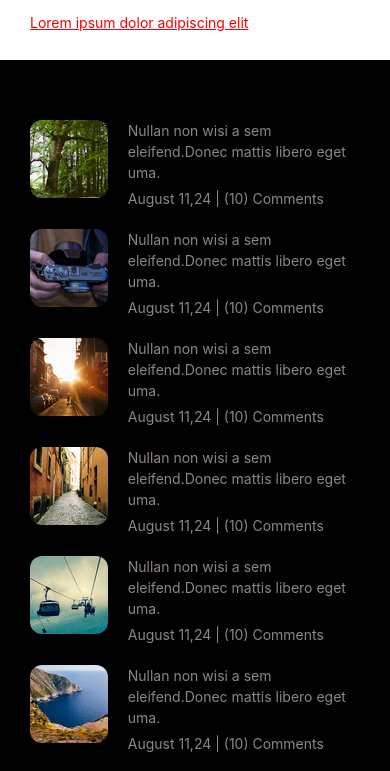
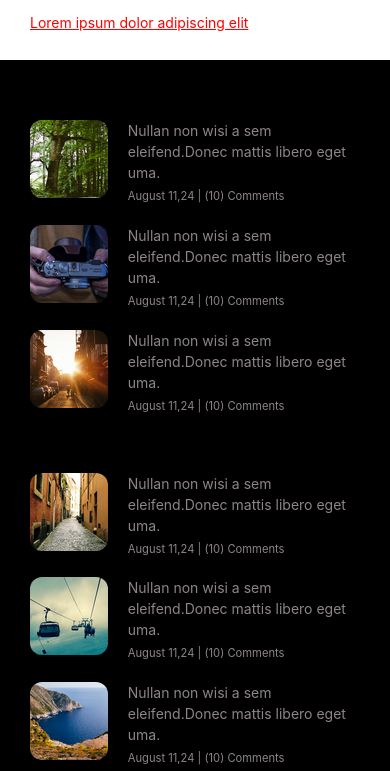
Before and after one commit to DianyelaMaldonado/-Layout-practice-implementation, a website: page src/index.html in a window 390 px wide. Shown: the part 2768-3539 px from the top of the page. Drawn offline with nearby package versions, Linux system fonts and the light colour scheme.

Commit message:
I added styles in seccion four footer responsive

```diff
--- a/src/index.html
+++ b/src/index.html
@@ -173,7 +173,7 @@
         <div>
             <div class="container container-wrapper">
                 <div class="row">
-                    <div class="col s12 m4 l3">
+                    <div class="col s12 m6 l3 division-one">
                         <div class="row">
 
                             <div class="col s3 m5 l4">
@@ -184,7 +184,7 @@
                                 <div class="text-footer">
                                     <span class="description-image-f">Nullan non wisi a sem eleifend.Donec mattis libero
                                         eget uma.</span>
-                                    <span>August 11,24 | (10) Comments</span>
+                                    <span class="date">August 11,24 | (10) Comments</span>
                                 </div>
 
                             </div>
@@ -199,7 +199,7 @@
                                 <div class="text-footer">
                                     <span class="description-image-f">Nullan non wisi a sem eleifend.Donec mattis libero
                                         eget uma.</span>
-                                    <span>August 11,24 | (10) Comments</span>
+                                    <span class="date">August 11,24 | (10) Comments</span>
                                 </div>
 
                             </div>
@@ -211,10 +211,10 @@
                             </div>
 
                             <div class="col s9 m7 l8">
-                                <div class="text-footer">
+                                <div class="text-footer text-footer-space">
                                     <span class="description-image-f">Nullan non wisi a sem eleifend.Donec mattis libero
                                         eget uma.</span>
-                                    <span>August 11,24 | (10) Comments</span>
+                                    <span class="date">August 11,24 | (10) Comments</span>
                                 </div>
 
                             </div>
@@ -222,7 +222,7 @@
 
                     </div>
 
-                    <div class="col s12 m4 l3">
+                    <div class="col s12 m6 l3 division-two">
                         <div class="row">
                             <div class="col s3 m4 l4">
                                 <img class="footer-img" src="assets/footer-2.jpg" alt="">
@@ -232,7 +232,7 @@
                                 <div class="text-footer">
                                     <span class="description-image-f">Nullan non wisi a sem eleifend.Donec mattis libero
                                         eget uma.</span>
-                                    <span>August 11,24 | (10) Comments</span>
+                                    <span class="date">August 11,24 | (10) Comments</span>
                                 </div>
 
                             </div>
@@ -247,7 +247,7 @@
                                 <div class="text-footer">
                                     <span class="description-image-f">Nullan non wisi a sem eleifend.Donec mattis libero
                                         eget uma.</span>
-                                    <span>August 11,24 | (10) Comments</span>
+                                    <span class="date">August 11,24 | (10) Comments</span>
                                 </div>
 
                             </div>
@@ -262,14 +262,14 @@
                                 <div class="text-footer">
                                     <span class="description-image-f">Nullan non wisi a sem eleifend.Donec mattis libero
                                         eget uma.</span>
-                                    <span>August 11,24 | (10) Comments</span>
+                                    <span class="date">August 11,24 | (10) Comments</span>
                                 </div>
                             </div>
 
                         </div>
                     </div>
 
-                    <div class="col s12 m4 l6">
+                    <div class="col s12 m12 l6 division-three">
                         <h3 class="footer-title-information">Aenean elementum</h3>
                         <p>
                             In posuere eleifend odio. Quisque semper augue mattis wisi.
--- a/src/style.css
+++ b/src/style.css
@@ -170,6 +170,10 @@ border-radius: 12px;
     margin: 0;
 }
 
+span.date {
+    font-size: 0.7em;
+}
+
 footer{
     text-align: center;
     padding: 20px;
@@ -191,6 +195,18 @@ footer{
         margin-left: 14px;
         font-weight: 500;
     }
+
+    .text-footer {
+    display: flex;
+    flex-direction: column;
+    margin-left: 10px;
+    margin-bottom: 38px;
+    }
+
+    .col.s12.m12.l6.division-three {
+    padding-left: 70px;
+    }
+
 }
 
 
@@ -252,4 +268,11 @@ footer{
     margin: 0;
     }
 
+    span.date {
+    font-size: 0.8em;
+    }
+
+    .text-footer-space{
+        margin-bottom: 38px;
+    }
 }
```
